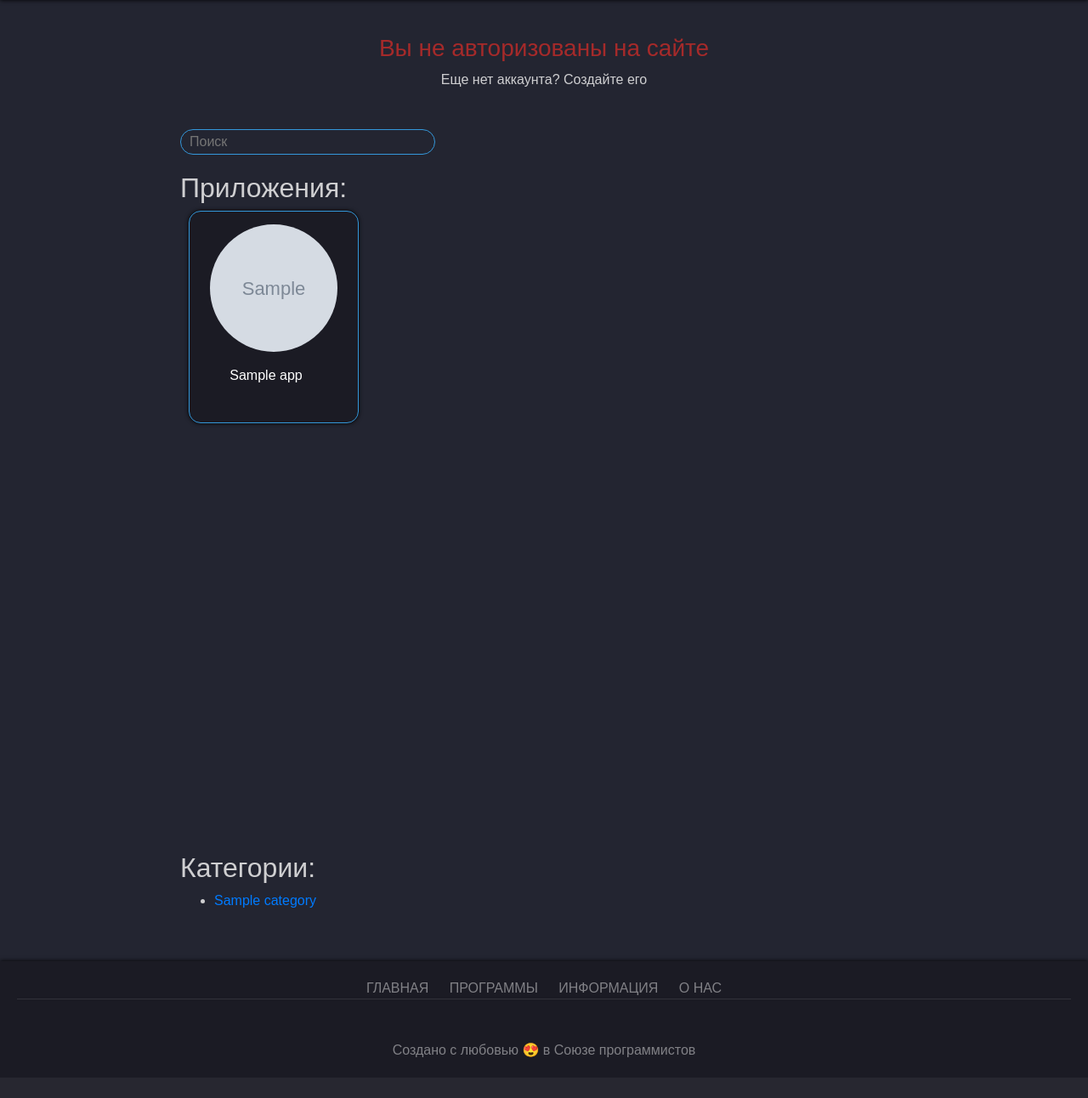
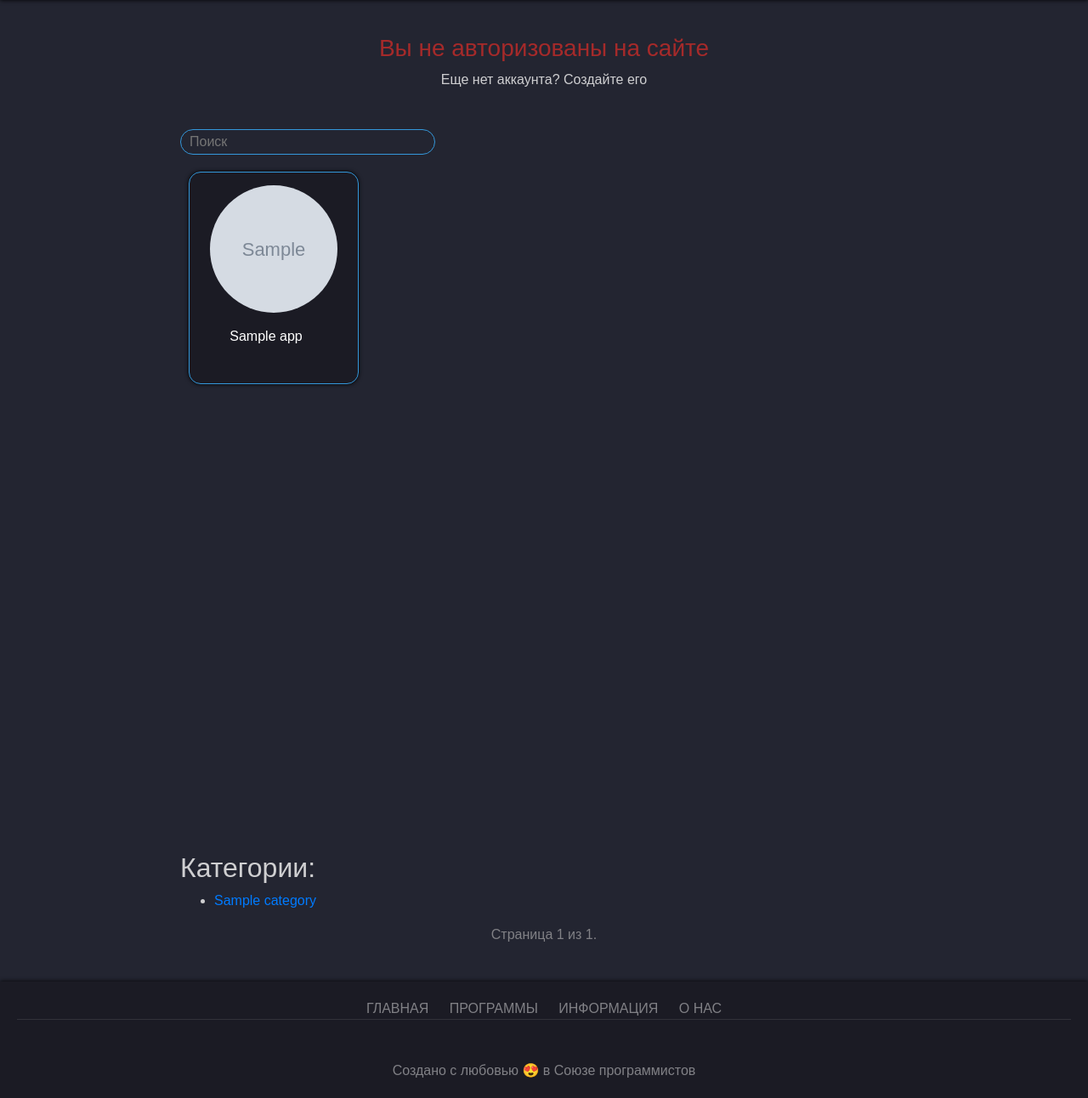
Before and after one commit to C15HOT/apps_shop, a Django app: page /apps/ in a window 1280 px wide. Shown: the part 103-1395 px from the top of the page at 85% size. Before the commit the page ends 1347 px from the top, so only its background shows below. Run offline with Django 3.2, Linux system fonts and the light colour scheme; tables that the repository leaves empty hold one stand-in row (values such as "Sample post"); grey boxes marked "Sample" are stand-in pictures; some libraries are stand-ins or nearby versions.

Commit message:
18 apps in the one page (add pagination in the appslist)

```diff
--- a/shop/views.py
+++ b/shop/views.py
@@ -56,6 +56,7 @@ class AppsListView(generic.ListView):
     template_name = 'apps_list.html'
     context_object_name = 'apps_list'
     queryset = App.objects.all()
+    paginate_by = 18
 
 
     def get_context_data(self, **kwargs):
--- a/static/css/style.css
+++ b/static/css/style.css
@@ -505,10 +505,12 @@ position: relative;
 	height: 100vh;
 	text-decoration: none;
 }
-
+.apps-a{
+	display: block;
+	float: left;
+}
 .apps-list{
 	background-color: #1b1b24;
-
 	display: block;
 	line-height: 25px;
 	min-width: 200px;
@@ -516,7 +518,6 @@ position: relative;
 	max-width: 200px;
 	max-height: 250px;
 	float: left;
-
 	border: 1px solid #3498db;
 	margin-left: 10px;
 	margin-bottom: 10px;
--- a/templates/apps_list.html
+++ b/templates/apps_list.html
@@ -10,23 +10,23 @@
 {% if apps_list %}
 <div class="main-container-apps-list">
 
-<h2>Приложения:</h2>
+<!-- <h2>Приложения:</h2> -->
 
 
      {% for app in apps_list %}
 
+    <a class="apps-a" href="{% url 'app_detail' app.slug %}">
+    <div class="apps-list">
 
-    <div class="apps-list">
-        <a href="{% url 'app_detail' app.slug %}">
         <div class="apps-list__img">
             <img width="150" height="150" src="{{MEDIA_URL}}{{app.image.url}}">
         </div>
         <div class="apps-title">
              {{ app.title }}
         </div>
-        </a>
+
     </div>
-
+    </a>
 
      {% endfor %}
 
@@ -42,6 +42,24 @@
      <li><a href="{% url 'category_detail' category.slug %}">{{ category.name }}</a></li>
      {% endfor %}
  </ul>
+
+ <div class="pagination">
+    <span class="step-links">
+        {% if page_obj.has_previous %}
+            <a href="?page=1">&laquo; Первая</a>
+            <a href="?page={{ page_obj.previous_page_number }}">Предыдущая</a>
+        {% endif %}
+
+        <span class="current">
+            Страница {{ page_obj.number }} из {{ page_obj.paginator.num_pages }}.
+        </span>
+
+        {% if page_obj.has_next %}
+            <a href="?page={{ page_obj.next_page_number }}">Следующаяя</a>
+            <a href="?page={{ page_obj.paginator.num_pages }}">Последняя &raquo;</a>
+        {% endif %}
+    </span>
+</div>
     {% endif %}
 
 
```
